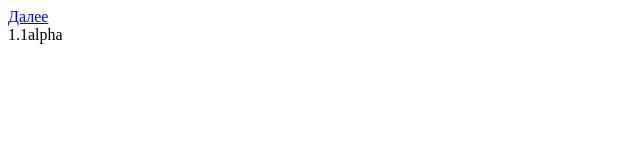
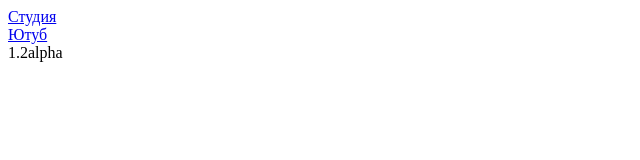
Before and after one commit to studioyoutube/studioyoutube.github.io, a plain HTML site: page index.html in a window 1280 px wide. Shown: the whole page, without its empty margins (0-640 px from the left). Drawn offline with Linux system fonts and the light colour scheme.

Commit message:
Update index.html

```diff
--- a/index.html
+++ b/index.html
@@ -11,7 +11,8 @@ document.documentElement.requestFullscreen();
 });
 </script>
 <body>
-<a href = "https://studio.youtube.com/">Далее</a><br>
-1.1alpha
+<a href = "https://studio.youtube.com/">Студия</a><br>
+<a href = "https://youtube.com/">Ютуб</a><br>
+1.2alpha
 </body>
 </html>
```
